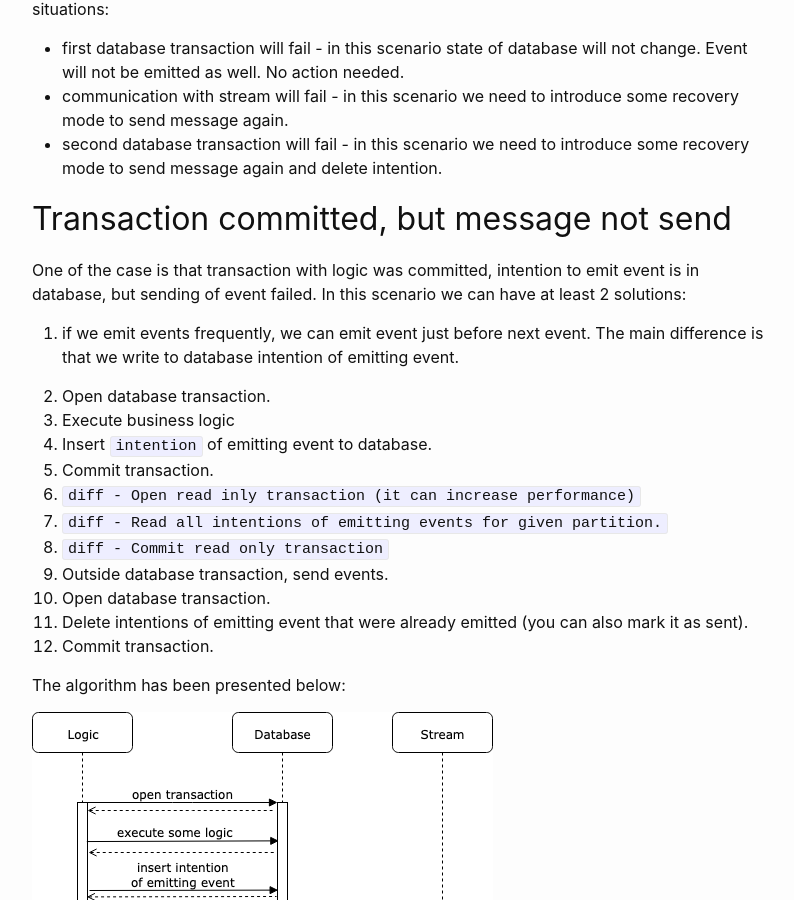
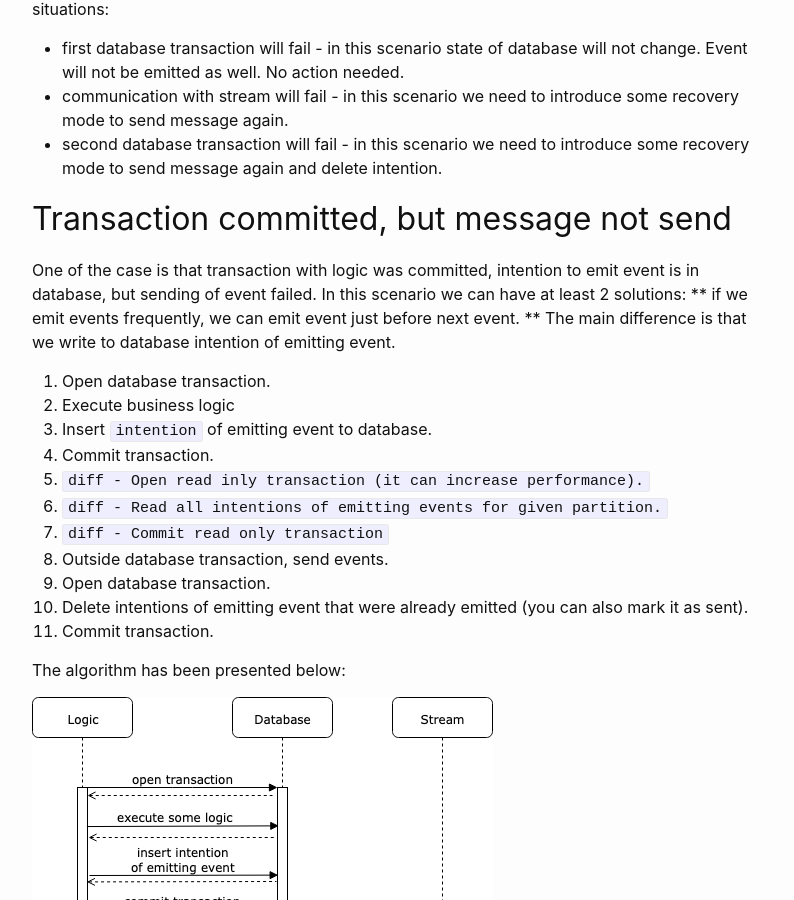
Before and after one commit to marekhudyma/marekhudyma.github.io, a Jekyll site: the page built from _posts/2019-12-01-emitting-events-with-db.md, in a window 1280 px wide and 900 px high, scrolled down 1652 px. Shown: the whole window, without its empty margins (238-1032 px from the left). Built offline with Jekyll 4.4.1, drawn with Linux system fonts in a browser that asks for light colours; part of the change alters nothing that is shown.

````diff
--- a/_posts/2019-12-01-emitting-events-with-db.md
+++ b/_posts/2019-12-01-emitting-events-with-db.md
@@ -46,14 +46,14 @@ The algorithm above will work in happy path. But we want our system to recover f
 ## Transaction committed, but message not send
 One of the case is that transaction with logic was committed, intention to emit event is in database, but sending of event failed.
 In this scenario we can have at least 2 solutions:
-1. if we emit events frequently, we can emit event just before next event.
+** if we emit events frequently, we can emit event just before next event. **
 The main difference is that we write to database intention of emitting event.
 
 1. Open database transaction.
 2. Execute business logic
 3. Insert `intention` of emitting event to database.
 4. Commit transaction.
-5. ```diff - Open read inly transaction (it can increase performance)```
+5. ```diff - Open read inly transaction (it can increase performance).```
 6. ```diff - Read all intentions of emitting events for given partition.```
 7. ```diff - Commit read only transaction```
 8. Outside database transaction, send events.
````
